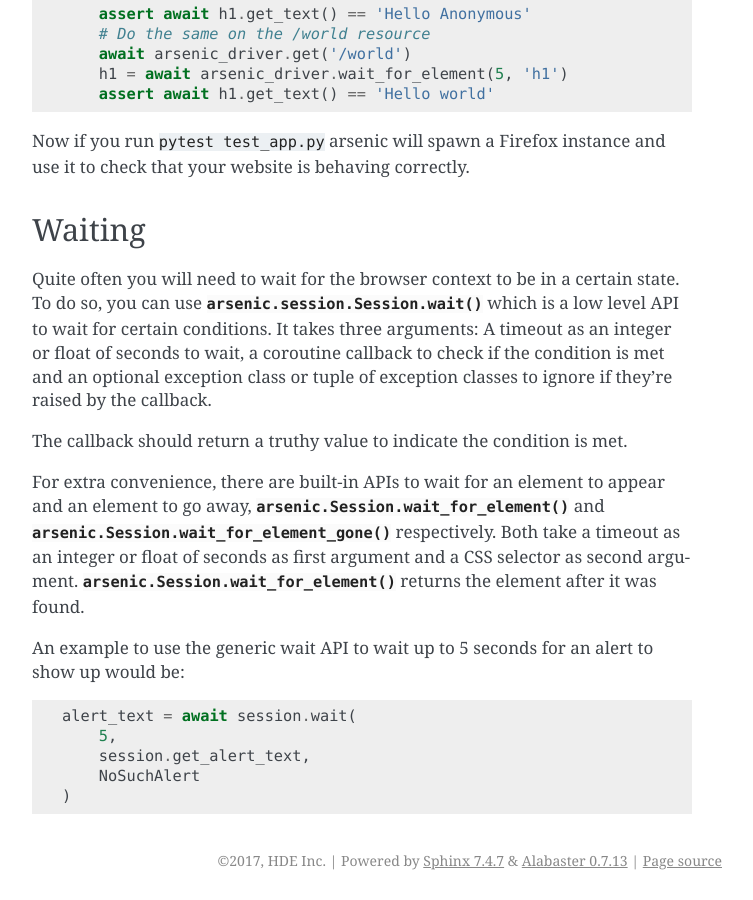
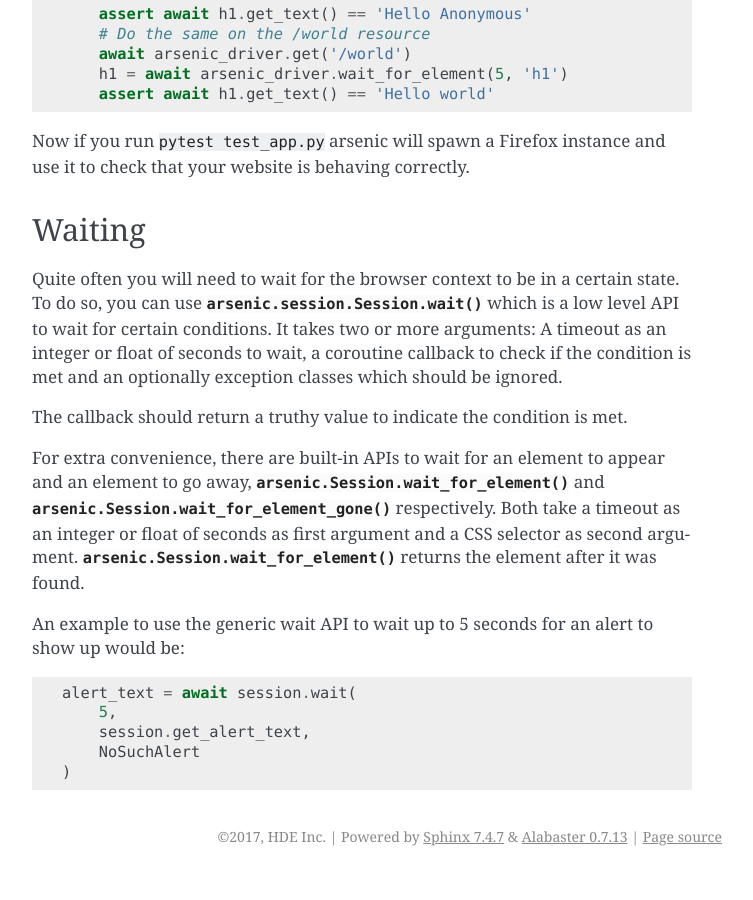
Before and after one commit to HENNGE/arsenic, a Sphinx documentation site: the page built from docs/user/quickstart.rst, in a window 1280 px wide and 900 px high, scrolled down 3149 px. Shown: the whole window, without its empty margins (388-1141 px from the left). Built offline with Sphinx 7.4.7, drawn with Linux system fonts in a browser that asks for light colours; after the commit the page ends 4025 px from its top, so only the background shows below that.

Commit message:
Fixed documentation

```diff
--- a/docs/user/quickstart.rst
+++ b/docs/user/quickstart.rst
@@ -52,10 +52,9 @@ Waiting
 
 Quite often you will need to wait for the browser context to be in a certain state.
 To do so, you can use :py:meth:`arsenic.session.Session.wait` which is a low
-level API to wait for certain conditions. It takes three arguments: A timeout
+level API to wait for certain conditions. It takes two or more arguments: A timeout
 as an integer or float of seconds to wait, a coroutine callback to check if the
-condition is met and an optional exception class or tuple of exception classes
-to ignore if they're raised by the callback.
+condition is met and an optionally exception classes which should be ignored.
 
 The callback should return a truthy value to indicate the condition is met.
 
```
